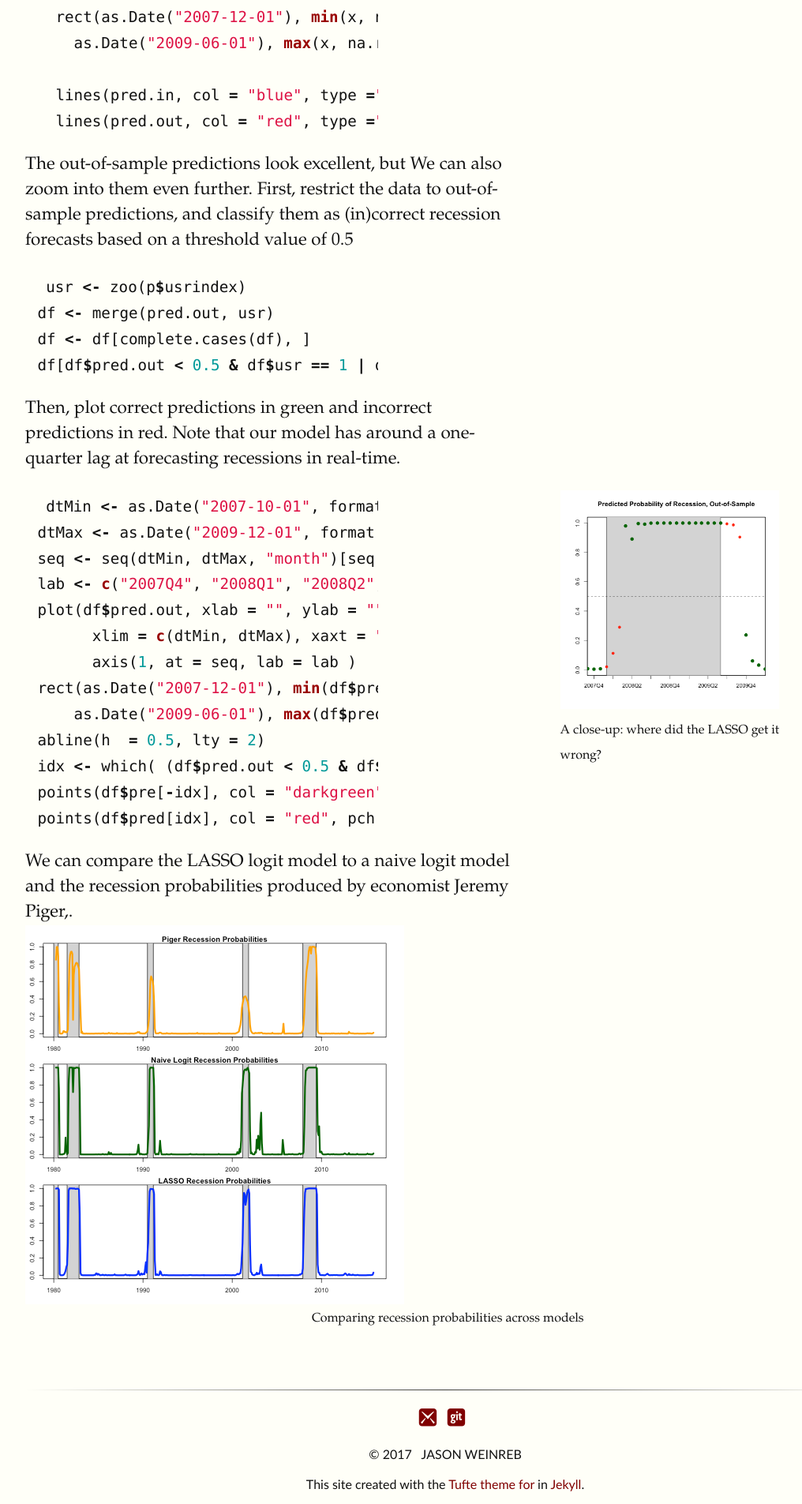
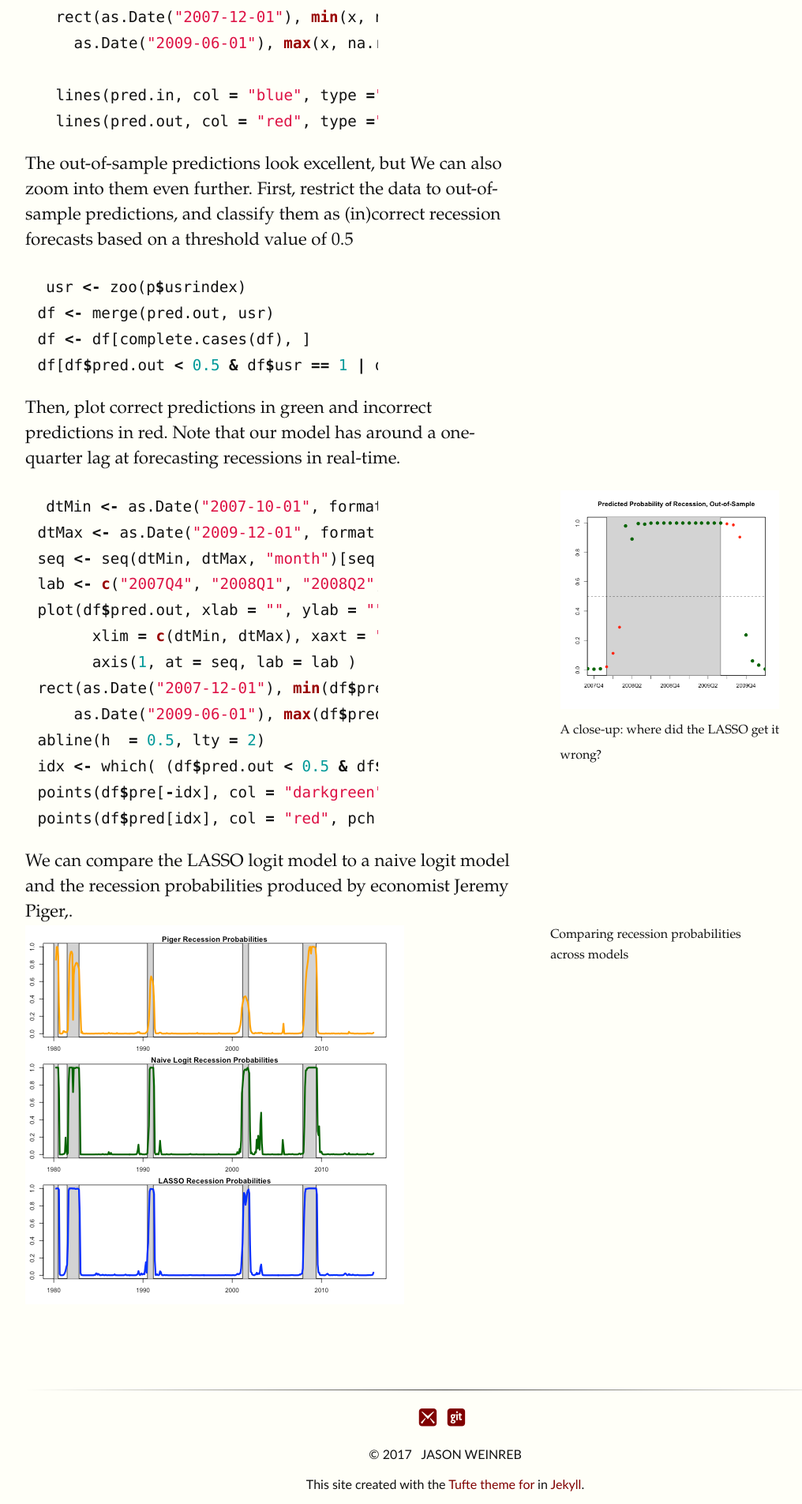
Before and after one commit to jweinreb-zz/jweinreb.github.io, a Jekyll site: the page built from _posts/2015-10-16-recession.md, in a window 1280 px wide. Shown: the part 3702-5607 px from the top of the page at 79% size, without its empty margins (128-1144 px from the left). Built offline with Jekyll 4.4.1, drawn with Linux system fonts in a browser that asks for light colours.

Commit message:
main col

```diff
--- a/_posts/2015-10-16-recession.md
+++ b/_posts/2015-10-16-recession.md
@@ -157,4 +157,4 @@ points(df$pred[idx], col = "red", pch = 19)
 We can compare the LASSO logit model to a naive logit model and the recession probabilities produced by economist Jeremy Piger,.
 
 
-{% fullwidth "assets/img/recession_comparison3.png" "Comparing recession probabilities across models" %}
+{% maincolumn "assets/img/recession_comparison3.png" "Comparing recession probabilities across models" %}
```
